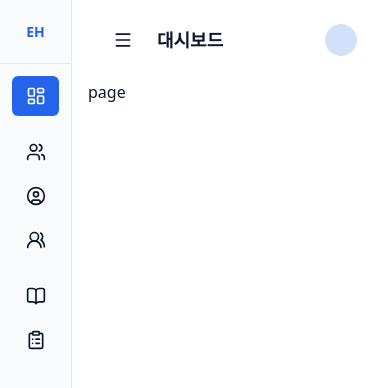
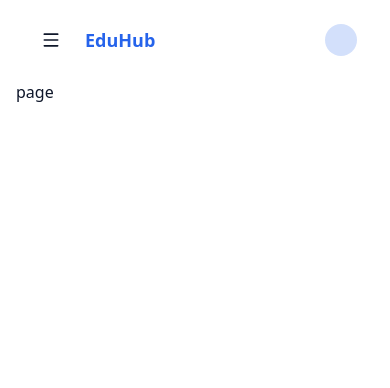
Before and after one commit to jieul2/eduhub-fe, a Next.js app: page / in a window 390 px wide. Shown: the top 388 px of the page. Built offline with nearby package versions, Linux system fonts and the light colour scheme.

Commit message:
feat: #3 헤더 및 네비게이션 수정

```diff
--- a/src/layouts/Header.tsx
+++ b/src/layouts/Header.tsx
@@ -1,16 +1,18 @@
 'use client';
 
 import { useState, useEffect } from 'react';
+import Link from 'next/link';
 import { usePathname } from 'next/navigation';
-import { Menu } from 'lucide-react';
+import { Menu, X } from 'lucide-react';
 import { cn } from '@/lib/utils';
 import { NAV_GROUPS } from './Sidebar';
 
 interface HeaderProps {
+	isSidebarOpen: boolean;
 	toggleSidebar: () => void;
 }
 
-export const Header = ({ toggleSidebar }: HeaderProps) => {
+export const Header = ({ isSidebarOpen, toggleSidebar }: HeaderProps) => {
 	const [isScrolled, setIsScrolled] = useState(false);
 	const pathname = usePathname();
 
@@ -31,10 +33,12 @@ export const Header = ({ toggleSidebar }: HeaderProps) => {
 		<header
 			className={cn(
 				'sticky top-2 z-40 mx-4 flex h-16 shrink-0 items-center justify-between rounded-xl px-4 transition-all duration-300 ease-in-out border',
-
+				// 스크롤을 내렸거나 모바일에서 메뉴를 열었을 때 스타일 변경
 				isScrolled
-					? 'border-border bg-background/70 shadow-sm backdrop-blur-md' // 스크롤 시: 테두리 보임, 반투명 블러, 그림자
-					: 'border-transparent bg-background', // 스크롤 안 했을 때: 투명한 테두리, 단색 배경
+					? 'border-border bg-background/90 shadow-sm backdrop-blur-md' // 1. 스크롤 내리면 무조건 블러
+					: isSidebarOpen
+						? 'border-transparent bg-background max-md:border-border max-md:bg-background/90 max-md:shadow-sm max-md:backdrop-blur-md' // 2. 스크롤 안 함 + 메뉴 열림: 모바일만 블러, PC는 투명
+						: 'border-transparent bg-background', // 3. 스크롤 안 함 + 메뉴 닫힘: 무조건 투명
 			)}
 		>
 			{/* 좌측: 햄버거 버튼 + 현재 페이지 이름 */}
@@ -42,10 +46,30 @@ export const Header = ({ toggleSidebar }: HeaderProps) => {
 				<button
 					onClick={toggleSidebar}
 					className="flex size-9 items-center justify-center rounded-md text-ink hover:bg-paper focus:outline-none"
+					aria-label="메뉴 토글"
 				>
-					<Menu className="size-5" />
+					{isSidebarOpen ? (
+						<X className="size-5 md:hidden" /> // 모바일 메뉴 열림
+					) : (
+						<Menu className="size-5 md:hidden" /> // 모바일 메뉴 닫힘
+					)}
+					<Menu className="size-5 hidden md:block" /> {/* PC는 항상 햄버거 */}
 				</button>
-				<h1 className="text-lg font-bold text-ink">{pageTitle}</h1>
+
+				{/* 제목 표시 영역 */}
+				<h1 className="text-lg font-bold text-ink whitespace-nowrap">
+					{!isSidebarOpen && (
+						<Link
+							href="/"
+							className="md:hidden text-primary transition-opacity hover:opacity-80 pr-1"
+						>
+							EduHub
+						</Link>
+					)}
+					<span className={cn('md:inline', !isSidebarOpen && 'hidden')}>
+						{pageTitle}
+					</span>
+				</h1>
 			</div>
 
 			{/* 우측: 프로필 이미지 등 */}
--- a/src/layouts/MainLayout.tsx
+++ b/src/layouts/MainLayout.tsx
@@ -1,6 +1,6 @@
 'use client';
 
-import { useState } from 'react';
+import { useState, useEffect } from 'react';
 import { Sidebar } from './Sidebar';
 import { Header } from './Header';
 
@@ -11,16 +11,37 @@ interface MainLayoutProps {
 export const MainLayout = ({ children }: MainLayoutProps) => {
 	const [isSidebarOpen, setIsSidebarOpen] = useState(true);
 
+	useEffect(() => {
+		if (window.innerWidth < 768) {
+			setIsSidebarOpen(false);
+		}
+	}, []);
+
 	const toggleSidebar = () => {
 		setIsSidebarOpen((prev) => !prev);
 	};
 
 	return (
 		<div className="flex min-h-screen bg-background text-ink relative">
-			<Sidebar isOpen={isSidebarOpen} />
+			<div
+				className={`fixed inset-0 z-20 transition-opacity duration-300 md:hidden ${
+					isSidebarOpen
+						? 'opacity-100 pointer-events-auto'
+						: 'opacity-0 pointer-events-none'
+				}`}
+				onClick={() => setIsSidebarOpen(false)}
+			/>
+
+			<Sidebar
+				isOpen={isSidebarOpen}
+				setIsOpen={setIsSidebarOpen}
+			/>
 
 			<div className="flex flex-1 flex-col min-w-0 transition-all duration-300">
-				<Header toggleSidebar={toggleSidebar} />
+				<Header
+					isSidebarOpen={isSidebarOpen}
+					toggleSidebar={toggleSidebar}
+				/>
 
 				<main className="flex-1 p-4 md:p-6">
 					<div className="mx-auto max-w-6xl">{children}</div>
--- a/src/layouts/Sidebar.tsx
+++ b/src/layouts/Sidebar.tsx
@@ -12,7 +12,6 @@ import {
 } from 'lucide-react';
 import { cn } from '@/lib/utils';
 
-// ✨ 헤더에서도 현재 페이지 이름을 찾기 위해 export 합니다.
 export const NAV_GROUPS = [
 	{
 		group: '메인',
@@ -37,40 +36,59 @@ export const NAV_GROUPS = [
 
 interface SidebarProps {
 	isOpen: boolean;
+	setIsOpen: (open: boolean) => void;
 }
 
-export const Sidebar = ({ isOpen }: SidebarProps) => {
+export const Sidebar = ({ isOpen, setIsOpen }: SidebarProps) => {
 	const pathname = usePathname();
 
 	return (
 		<aside
 			className={cn(
-				'flex flex-col bg-paper transition-all duration-300 ease-in-out shrink-0 overflow-hidden',
-				// 열렸을 때: 모바일은 72px(아이콘만), PC는 256px(w-64) / 닫혔을 때: 넓이 0
-				isOpen ? 'w-18 md:w-64 border-r border-border' : 'w-0 border-none',
+				'transition-all duration-300 ease-in-out z-30 bg-paper',
+
+				// [PC 환경]: 왼쪽 고정, 세로로 펼쳐짐
+				'md:sticky md:top-0 md:h-screen md:shrink-0 md:flex md:flex-col md:overflow-hidden md:shadow-none',
+				isOpen
+					? 'md:w-64 md:border-r md:border-border'
+					: 'md:w-0 md:border-none',
+
+				// [모바일 환경]: 화면 전체를 덮는 오버레이 + 슬라이드 인/아웃
+				'max-md:fixed max-md:left-4 max-md:right-4 max-md:top-21 max-md:rounded-xl max-md:border max-md:shadow-lg max-md:bg-background/95 max-md:backdrop-blur-md',
+				isOpen
+					? 'max-md:opacity-100 max-md:border-border max-md:translate-y-0'
+					: 'max-md:opacity-0 max-md:pointer-events-none max-md:-translate-y-2',
 			)}
 		>
-			{/* 로고 영역 */}
-			<div className="flex h-16 shrink-0 items-center justify-center border-b border-border">
-				<span className="font-bold text-primary transition-all md:text-xl text-sm whitespace-nowrap">
-					<span className="hidden md:inline">EduHub</span>
-					<span className="md:hidden">EH</span>
-				</span>
+			{/* 로고 영역 (PC에서만 보임) */}
+			<div className="hidden h-16 shrink-0 items-center justify-center border-b border-border md:flex">
+				<Link
+					href="/"
+					className="font-bold text-primary transition-all text-xl whitespace-nowrap hover:opacity-80"
+				>
+					EduHub
+				</Link>
 			</div>
 
 			{/* 메뉴 영역 */}
-			<nav className="flex flex-1 flex-col gap-4 overflow-y-auto p-3 overflow-x-hidden">
+			<nav className="flex max-md:flex-row max-md:items-center max-md:overflow-x-auto max-md:p-2 max-md:gap-1 [&::-webkit-scrollbar]:hidden [-ms-overflow-style:none] [scrollbar-width:none] md:flex-col md:flex-1 md:overflow-y-auto md:p-4 md:gap-4">
 				{NAV_GROUPS.map((section, idx) => (
 					<div
 						key={idx}
-						className="flex flex-col gap-1"
+						className="flex max-md:flex-row max-md:items-center max-md:gap-1 md:flex-col md:gap-1"
 					>
-						{/* 대분류 타이틀 (모바일에선 숨김) */}
-						<span className="mb-1 px-3 text-xs font-semibold text-muted hidden md:block whitespace-nowrap">
+						{/* 모바일 그룹 간 구분선 (첫 그룹 제외) */}
+						{idx > 0 && (
+							<div className="hidden max-md:block w-px h-8 bg-border mx-1 shrink-0" />
+						)}
+
+						{/* 대분류 타이틀 (PC만 보임) */}
+						<span className="hidden md:block mb-1 px-3 text-xs font-semibold text-muted whitespace-nowrap">
 							{section.group}
 						</span>
 
 						{/* 소분류 메뉴 아이템들 */}
+						<div className="flex max-md:flex-row max-md:gap-1 md:grid md:grid-cols-1 md:gap-1">
 							{section.items.map((item) => {
 								const isActive = pathname === item.href;
 								const Icon = item.icon;
@@ -79,21 +97,29 @@ export const Sidebar = ({ isOpen }: SidebarProps) => {
 									<Link
 										key={item.label}
 										href={item.href}
+										onClick={() => {
+											if (window.innerWidth < 768) setIsOpen(false);
+										}}
 										className={cn(
-										'flex items-center gap-3 rounded-md px-3 py-2.5 text-sm font-medium transition-colors whitespace-nowrap',
+											'flex items-center justify-center transition-colors shrink-0',
+											// 모바일: 둥근 정사각형 아이콘 버튼 (사이즈 12 = 48px)
+											'max-md:size-12 max-md:rounded-xl',
+											// PC: 가로로 긴 텍스트 + 아이콘 버튼
+											'md:gap-3 md:rounded-md md:px-3 md:py-2.5 md:text-sm md:font-medium md:whitespace-nowrap md:justify-start',
 											isActive
-											? 'bg-primary text-background'
+												? 'bg-primary text-background shadow-sm max-md:shadow-primary/20'
 												: 'text-ink hover:bg-border/50 hover:text-primary',
-										'max-md:justify-center max-md:px-0', // 모바일에서는 가운데 정렬
 										)}
 										title={item.label}
 									>
-									<Icon className="shrink-0 size-5" />
-									{/* PC 화면에서만 글자 표시 */}
-									<span className="hidden md:block truncate">{item.label}</span>
+										<Icon className="size-5 shrink-0" />
+										<span className="hidden md:block truncate">
+											{item.label}
+										</span>
 									</Link>
 								);
 							})}
+						</div>
 					</div>
 				))}
 			</nav>
```
Lines whose indentation alone changed are shown as unchanged.
